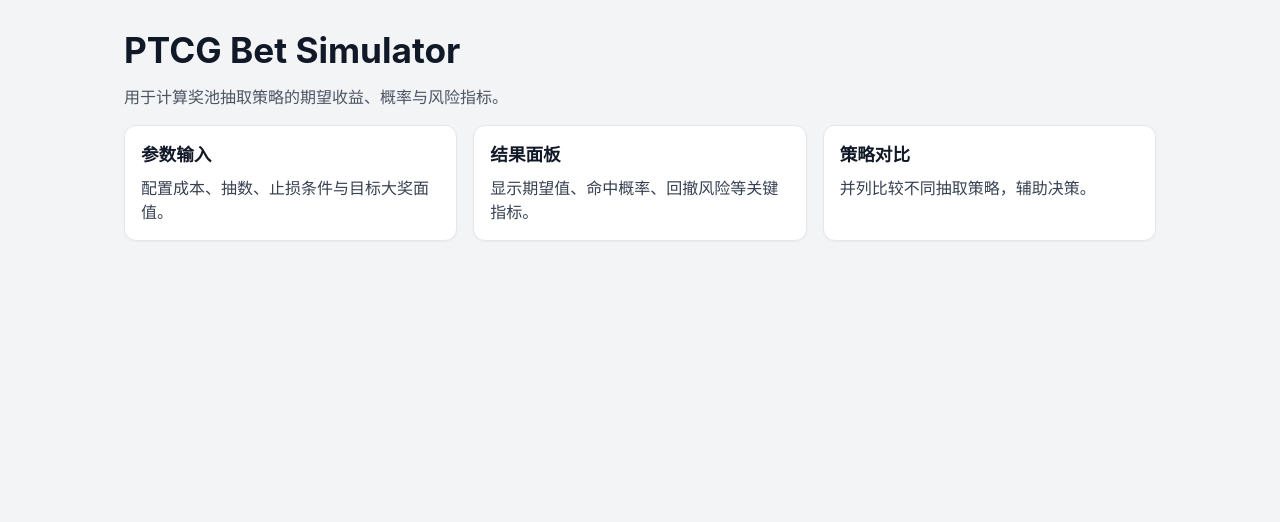
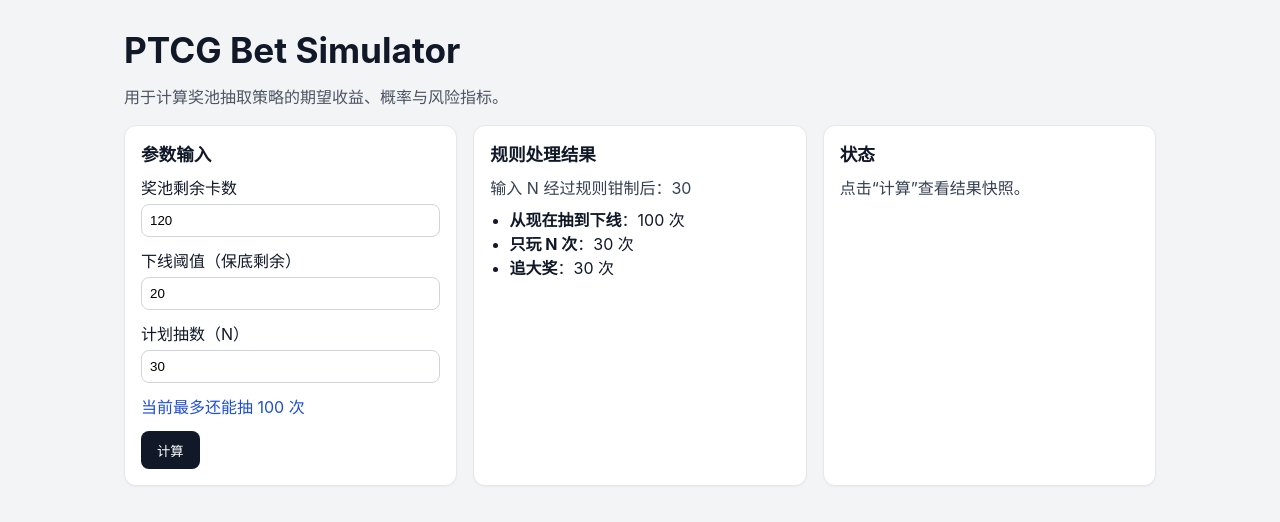
Before and after one commit to brsher414/ptcg_bet_simulator, a React (Vite) app: page / in a window 1280 px wide. Shown: the top 522 px of the page. Built offline with nearby package versions, Linux system fonts and the light colour scheme.

Commit message:
feat: unify playable-draw rules across calculators and UI

```diff
--- a/src/App.tsx
+++ b/src/App.tsx
@@ -1,4 +1,53 @@
+import { useMemo, useState } from 'react';
+import {
+  clampPlannedDraws,
+  getMaxPlayableDraws,
+  resolveDrawsByMode,
+  type CalcMode,
+} from './lib/calculators/rules';
+
 function App() {
+  const [totalCards, setTotalCards] = useState(120);
+  const [stopAtCount, setStopAtCount] = useState(20);
+  const [plannedN, setPlannedN] = useState(30);
+  const [submitted, setSubmitted] = useState(false);
+
+  const maxPlayableDraws = useMemo(
+    () => getMaxPlayableDraws(totalCards, stopAtCount),
+    [totalCards, stopAtCount],
+  );
+
+  const effectivePlannedN = useMemo(
+    () => clampPlannedDraws(plannedN, totalCards, stopAtCount),
+    [plannedN, totalCards, stopAtCount],
+  );
+
+  const drawToFloorResult = useMemo(
+    () => resolveDrawsByMode('drawToFloor', plannedN, totalCards, stopAtCount),
+    [plannedN, totalCards, stopAtCount],
+  );
+  const fixedDrawsResult = useMemo(
+    () => resolveDrawsByMode('fixedDraws', plannedN, totalCards, stopAtCount),
+    [plannedN, totalCards, stopAtCount],
+  );
+  const chaseJackpotResult = useMemo(
+    () => resolveDrawsByMode('chaseJackpot', plannedN, totalCards, stopAtCount),
+    [plannedN, totalCards, stopAtCount],
+  );
+
+  const calcDisabled = maxPlayableDraws === 0;
+
+  const runCalculation = () => {
+    if (calcDisabled) return;
+    setSubmitted(true);
+  };
+
+  const modeRows: Array<{ mode: CalcMode; label: string; draws: number }> = [
+    { mode: 'drawToFloor', label: '从现在抽到下线', draws: drawToFloorResult },
+    { mode: 'fixedDraws', label: '只玩 N 次', draws: fixedDrawsResult },
+    { mode: 'chaseJackpot', label: '追大奖', draws: chaseJackpotResult },
+  ];
+
   return (
     <div className="app-shell">
       <header className="app-header">
@@ -9,17 +58,60 @@
       <main className="app-grid">
         <section className="card">
           <h2>参数输入</h2>
-          <p>配置成本、抽数、止损条件与目标大奖面值。</p>
+          <div className="form-row">
+            <label htmlFor="totalCards">奖池剩余卡数</label>
+            <input
+              id="totalCards"
+              type="number"
+              min={0}
+              value={totalCards}
+              onChange={(e) => setTotalCards(Math.max(0, Number(e.target.value) || 0))}
+            />
+          </div>
+          <div className="form-row">
+            <label htmlFor="stopAtCount">下线阈值（保底剩余）</label>
+            <input
+              id="stopAtCount"
+              type="number"
+              min={0}
+              value={stopAtCount}
+              onChange={(e) => setStopAtCount(Math.max(0, Number(e.target.value) || 0))}
+            />
+          </div>
+          <div className="form-row">
+            <label htmlFor="plannedN">计划抽数（N）</label>
+            <input
+              id="plannedN"
+              type="number"
+              min={0}
+              value={plannedN}
+              onChange={(e) => setPlannedN(Math.max(0, Number(e.target.value) || 0))}
+            />
+          </div>
+
+          <p className="info">当前最多还能抽 {maxPlayableDraws} 次</p>
+          {calcDisabled && <p className="warning">池子已到下线阈值</p>}
+
+          <button type="button" onClick={runCalculation} disabled={calcDisabled}>
+            计算
+          </button>
         </section>
 
         <section className="card">
-          <h2>结果面板</h2>
-          <p>显示期望值、命中概率、回撤风险等关键指标。</p>
+          <h2>规则处理结果</h2>
+          <p>输入 N 经过规则钳制后：{effectivePlannedN}</p>
+          <ul className="result-list">
+            {modeRows.map((row) => (
+              <li key={row.mode}>
+                <strong>{row.label}</strong>：{row.draws} 次
+              </li>
+            ))}
+          </ul>
         </section>
 
         <section className="card">
-          <h2>策略对比</h2>
-          <p>并列比较不同抽取策略，辅助决策。</p>
+          <h2>状态</h2>
+          <p>{submitted ? '已完成一次计算。' : '点击“计算”查看结果快照。'}</p>
         </section>
       </main>
     </div>
--- /dev/null
+++ b/src/lib/calculators/rules.ts
@@ -0,0 +1,35 @@
+export function getMaxPlayableDraws(totalCards: number, stopAtCount: number): number {
+  return Math.max(0, totalCards - stopAtCount);
+}
+
+export function clampPlannedDraws(
+  plannedN: number,
+  totalCards: number,
+  stopAtCount: number,
+): number {
+  const maxPlayableDraws = getMaxPlayableDraws(totalCards, stopAtCount);
+  return Math.min(Math.max(0, plannedN), maxPlayableDraws);
+}
+
+export type CalcMode = 'drawToFloor' | 'fixedDraws' | 'chaseJackpot';
+
+export function resolveDrawsByMode(
+  mode: CalcMode,
+  plannedN: number,
+  totalCards: number,
+  stopAtCount: number,
+): number {
+  const maxPlayableDraws = getMaxPlayableDraws(totalCards, stopAtCount);
+
+  switch (mode) {
+    case 'drawToFloor':
+      return maxPlayableDraws;
+    case 'fixedDraws':
+    case 'chaseJackpot':
+      return clampPlannedDraws(plannedN, totalCards, stopAtCount);
+    default: {
+      const exhaustiveCheck: never = mode;
+      return exhaustiveCheck;
+    }
+  }
+}
--- a/src/styles.css
+++ b/src/styles.css
@@ -63,6 +63,50 @@
   color: #374151;
 }
 
+.form-row {
+  display: flex;
+  flex-direction: column;
+  gap: 0.25rem;
+  margin-bottom: 0.75rem;
+}
+
+.form-row input {
+  border: 1px solid #d1d5db;
+  border-radius: 0.5rem;
+  padding: 0.5rem;
+}
+
+.info {
+  margin-top: 0.5rem !important;
+  color: #1d4ed8 !important;
+}
+
+.warning {
+  margin-top: 0.5rem !important;
+  color: #b91c1c !important;
+  font-weight: 600;
+}
+
+button {
+  margin-top: 0.75rem;
+  border: none;
+  border-radius: 0.5rem;
+  padding: 0.6rem 1rem;
+  background: #111827;
+  color: #ffffff;
+  cursor: pointer;
+}
+
+button:disabled {
+  opacity: 0.5;
+  cursor: not-allowed;
+}
+
+.result-list {
+  margin: 0.5rem 0 0;
+  padding-left: 1.2rem;
+}
+
 @media (min-width: 768px) {
   .app-shell {
     padding: 1.5rem;
```
